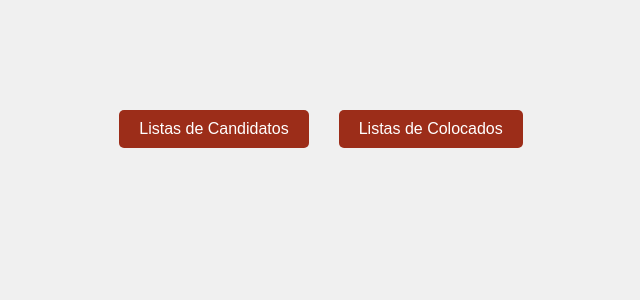
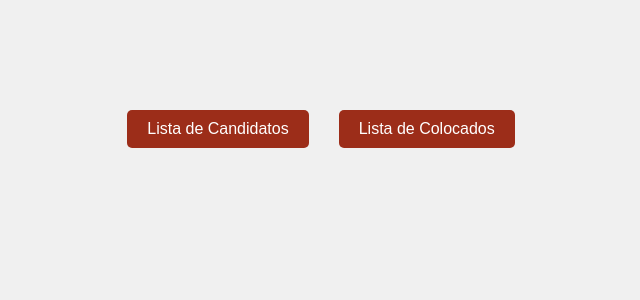
Before and after one commit to shinir/feup-projeto-integrador, a Flask app: page / in a window 1280 px wide. Shown: the part 291-591 px from the top of the page, without its empty margins (319-959 px from the left). Run offline with Flask 3, Linux system fonts and the light colour scheme.

Commit message:
pequenas alterações

```diff
--- a/templates/home.html
+++ b/templates/home.html
@@ -5,7 +5,7 @@
     <link rel="stylesheet" href="{{ url_for('static', filename='home.css') }}">
 </head>
 <body>
-    <button onclick="window.location.href='/candidatos'" id="button1">Listas de Candidatos</button>
-    <button onclick="window.location.href='/colocados'"id="button2">Listas de Colocados</button>
+    <button onclick="window.location.href='/candidatos'" id="button1">Lista de Candidatos</button>
+    <button onclick="window.location.href='/colocados'"id="button2">Lista de Colocados</button>
 </body>
 </html>
--- a/templates/results.html
+++ b/templates/results.html
@@ -17,7 +17,7 @@
 <body>
 
     <form action="/" method="get">
-        <input type="submit" value="Go to Home">
+        <input type="submit" value="Voltar à Página Inicial">
     </form>
 
 
```
Also changed, not shown: graphs/all_courses0.png, graphs/all_courses1.png.
